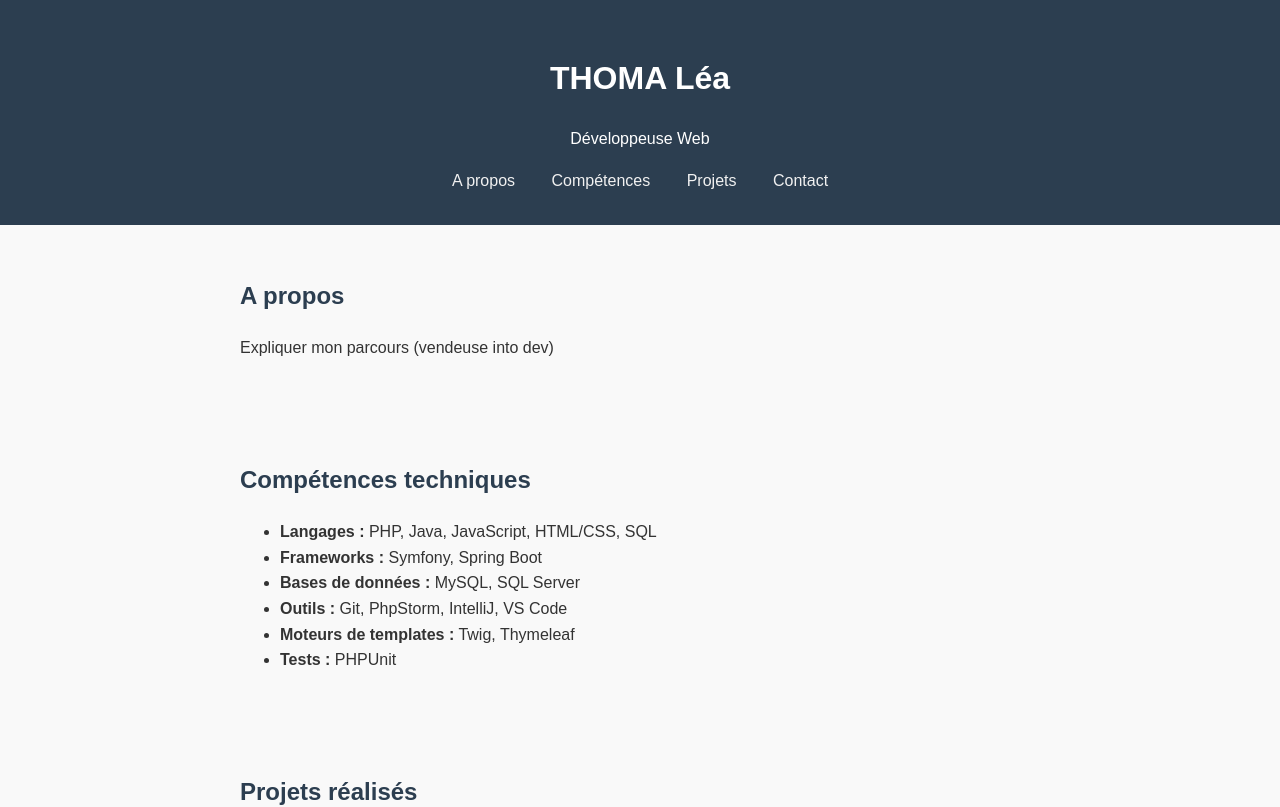
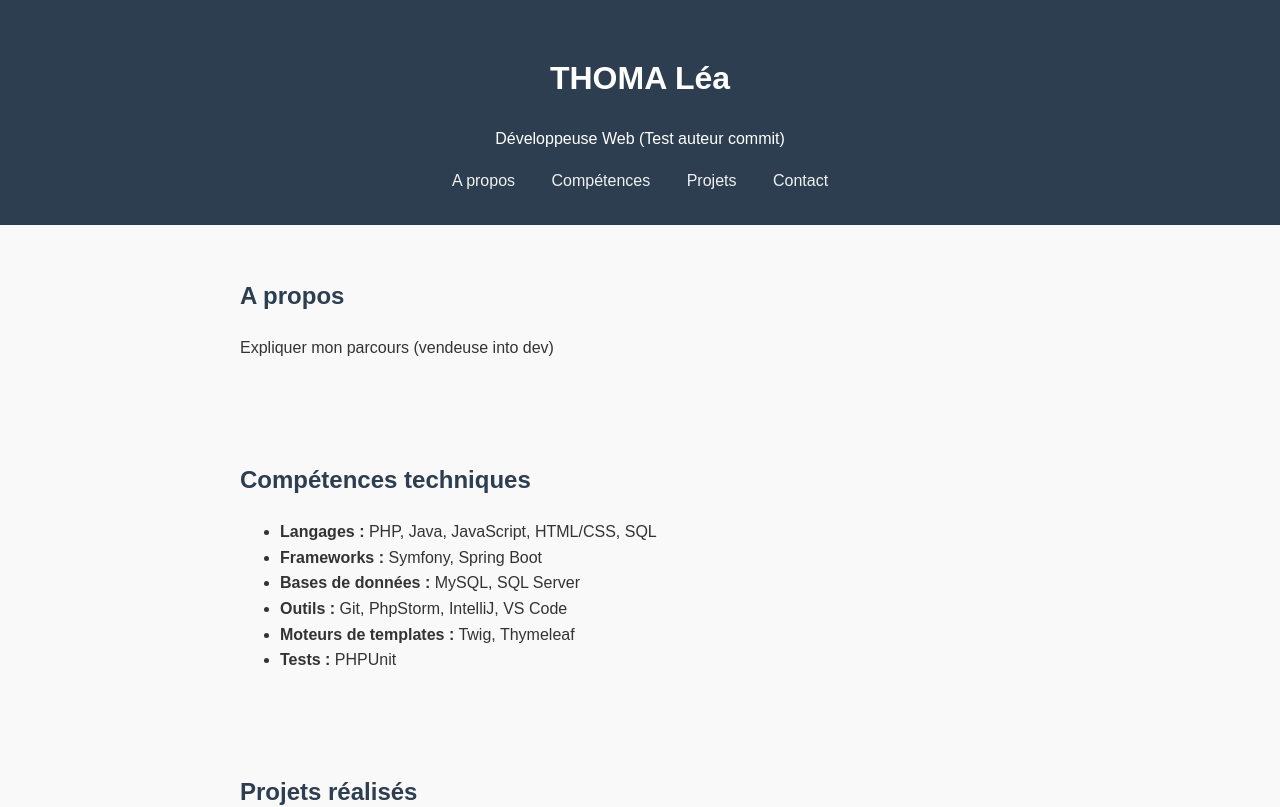
Before and after one commit to leathoma/portfolio-lea, a plain HTML site: page index.html in a window 1280 px wide. Shown: the top 807 px of the page. Drawn offline with Linux system fonts and the light colour scheme.

Commit message:
test auteur commit

```diff
--- a/index.html
+++ b/index.html
@@ -9,7 +9,7 @@
 <body>
     <header>
         <h1>THOMA Léa</h1>
-        <p>Développeuse Web</p>
+        <p>Développeuse Web (Test auteur commit)</p>
         <nav>
             <a href="#about">A propos</a>
             <a href="#skills">Compétences</a>
```
